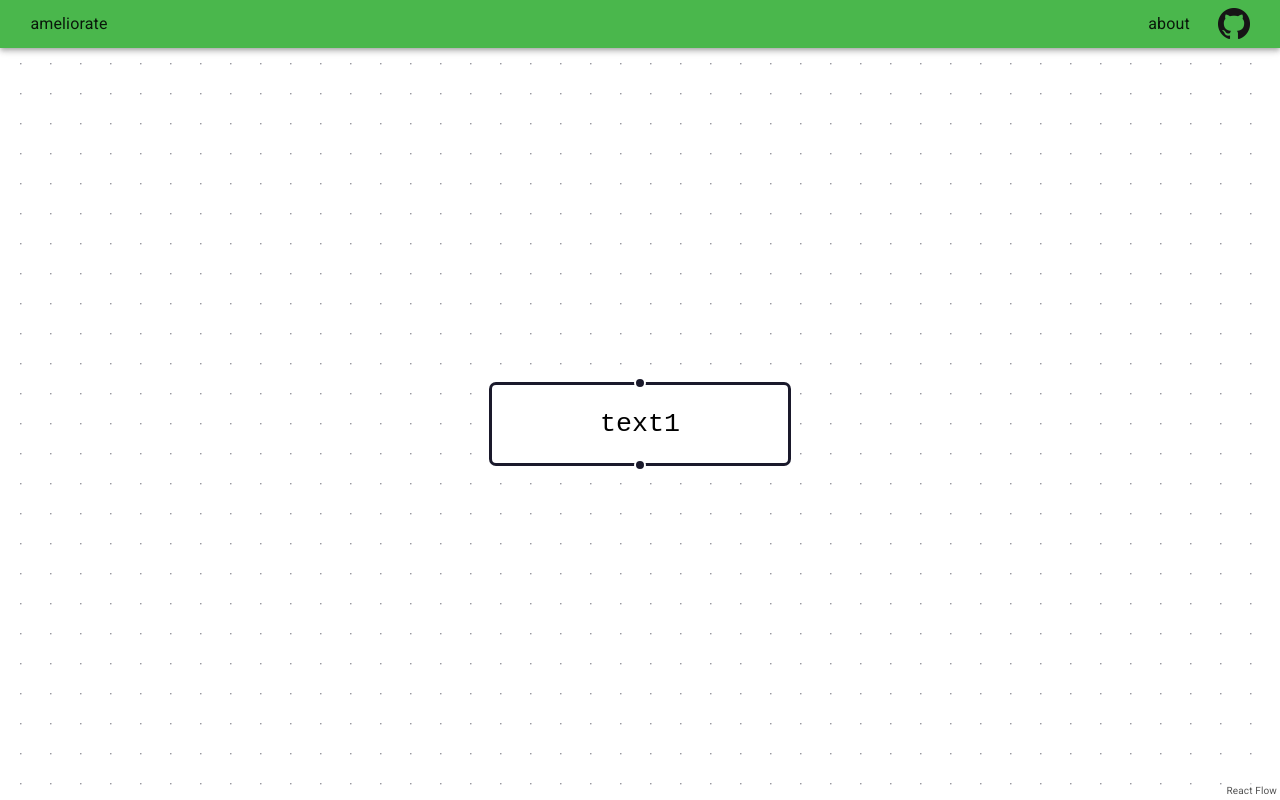
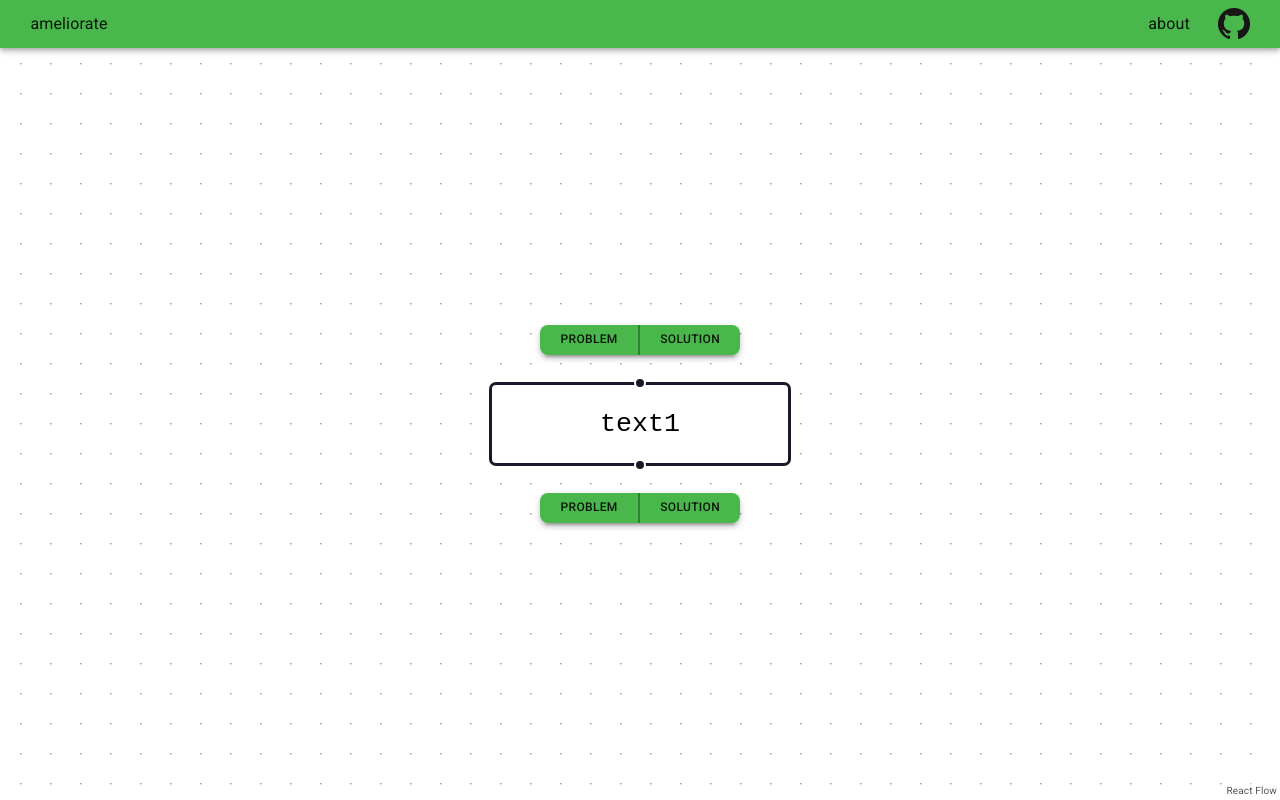
Before and after one commit to amelioro/ameliorate, a Next.js app in the folder web/: page / in a window 1280 px wide. Both pictures are taken after a click on the element 640 px from the left and 424 px from the top of the page. Built offline with nearby package versions, Linux system fonts and the light colour scheme.

Commit message:
Add AddNode buttons on select/hover

```diff
--- /dev/null
+++ b/web/modules/diagram/components/AddNodeButtonGroup.tsx
@@ -0,0 +1,22 @@
+import { Button, ButtonGroup, type SxProps, type Theme } from "@mui/material";
+
+interface Props {
+  sx?: SxProps<Theme>;
+}
+
+export function AddNodeButtonGroup({ sx }: Props) {
+  return (
+    <ButtonGroup
+      variant="contained"
+      aria-label="add node button group"
+      sx={{
+        ...sx,
+        width: "100px",
+        height: "15px",
+      }}
+    >
+      <Button sx={{ fontSize: "0.5em" }}>Problem</Button>
+      <Button sx={{ fontSize: "0.5em" }}>Solution</Button>
+    </ButtonGroup>
+  );
+}
--- a/web/modules/diagram/components/EditableNode.tsx
+++ b/web/modules/diagram/components/EditableNode.tsx
@@ -1,5 +1,7 @@
 import { TextareaAutosize } from "@mui/material";
 import { Handle, Position } from "react-flow-renderer";
+
+import { AddNodeButtonGroup } from "./AddNodeButtonGroup";
 
 interface DataProps {
   label: string;
@@ -13,6 +15,8 @@ export function EditableNode({ data }: NodeProps) {
   return (
     <>
       <Handle type="target" position={Position.Top} />
+      <AddNodeButtonGroup sx={floatAbove} />
+      <div>
         <TextareaAutosize
           placeholder="Enter text..."
           defaultValue={data.label}
@@ -24,12 +28,26 @@ export function EditableNode({ data }: NodeProps) {
             textAlign: "center",
           }}
         />
+      </div>
+      <AddNodeButtonGroup sx={floatBelow} />
       <Handle type="source" position={Position.Bottom} />
 
+      <style jsx>{`
+        /* allow handling mouse events for whole node without mouse icon changing to input for textarea */
+        div {
+          display: flex;
+          padding: 10px;
+        }
+      `}</style>
+
       <style jsx global>{`
+        :where(.react-flow__node.selected, .react-flow__node:hover) > .MuiButtonGroup-root {
+          display: inherit;
+        }
+
         /* copied from https://github.com/wbkd/react-flow/blob/147656b22f577bb4141664d000e62ada9b490473/src/theme-default.css#L42-L77 */
         .react-flow__node-editable {
-          padding: 10px;
+          padding: 0px;
           border-radius: 3px;
           width: 150px;
           font-size: 12px;
@@ -63,3 +81,19 @@ export function EditableNode({ data }: NodeProps) {
     </>
   );
 }
+
+const floatAbove = {
+  position: "absolute",
+  top: "-30px",
+  left: "50%",
+  transform: "translateX(-50%)",
+  display: "none", // TODO extract so variable name isn't misleading
+};
+
+const floatBelow = {
+  position: "absolute",
+  bottom: "-30px",
+  left: "50%",
+  transform: "translateX(-50%)",
+  display: "none",
+};
```
Lines whose indentation alone changed are shown as unchanged.
